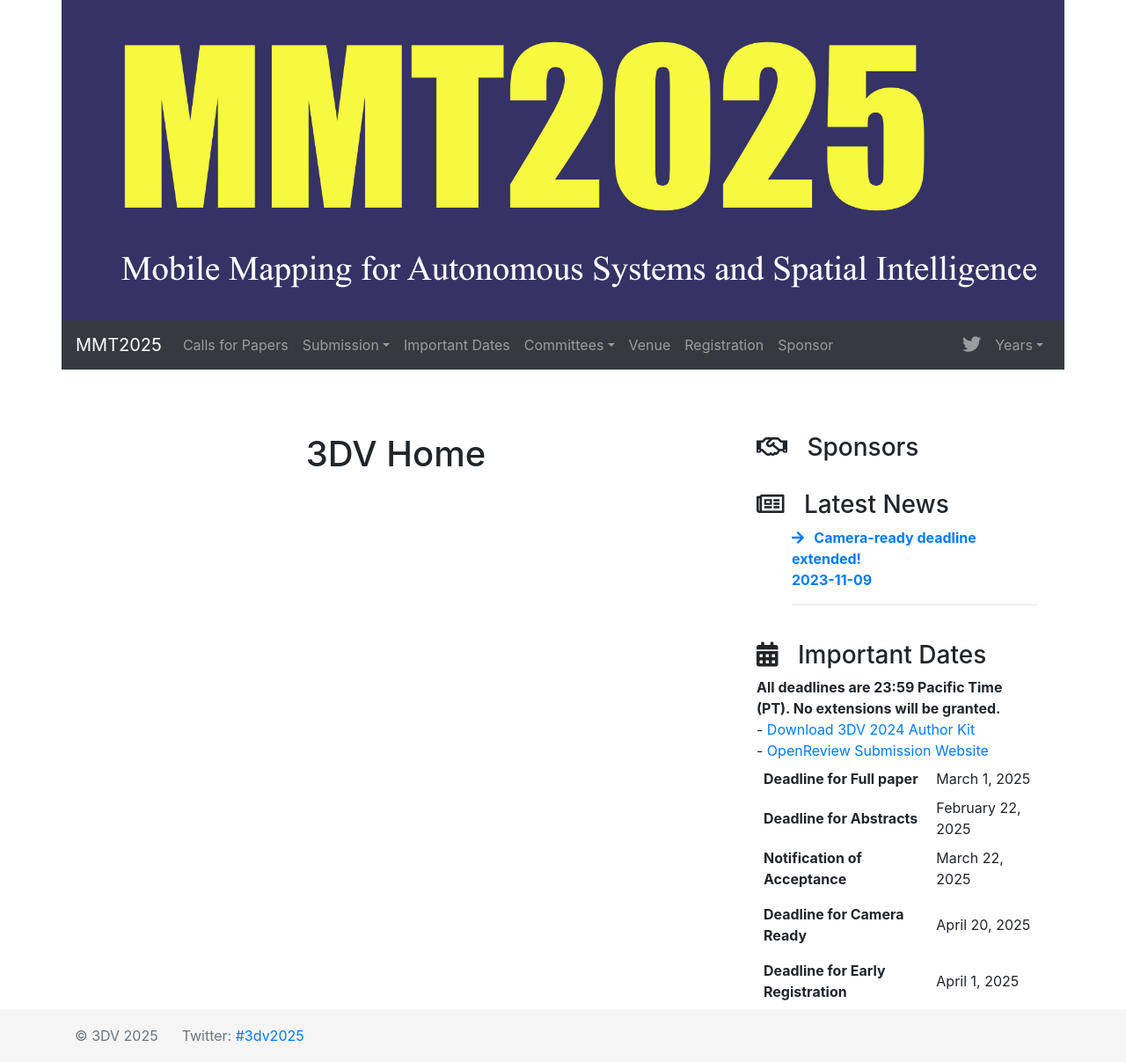
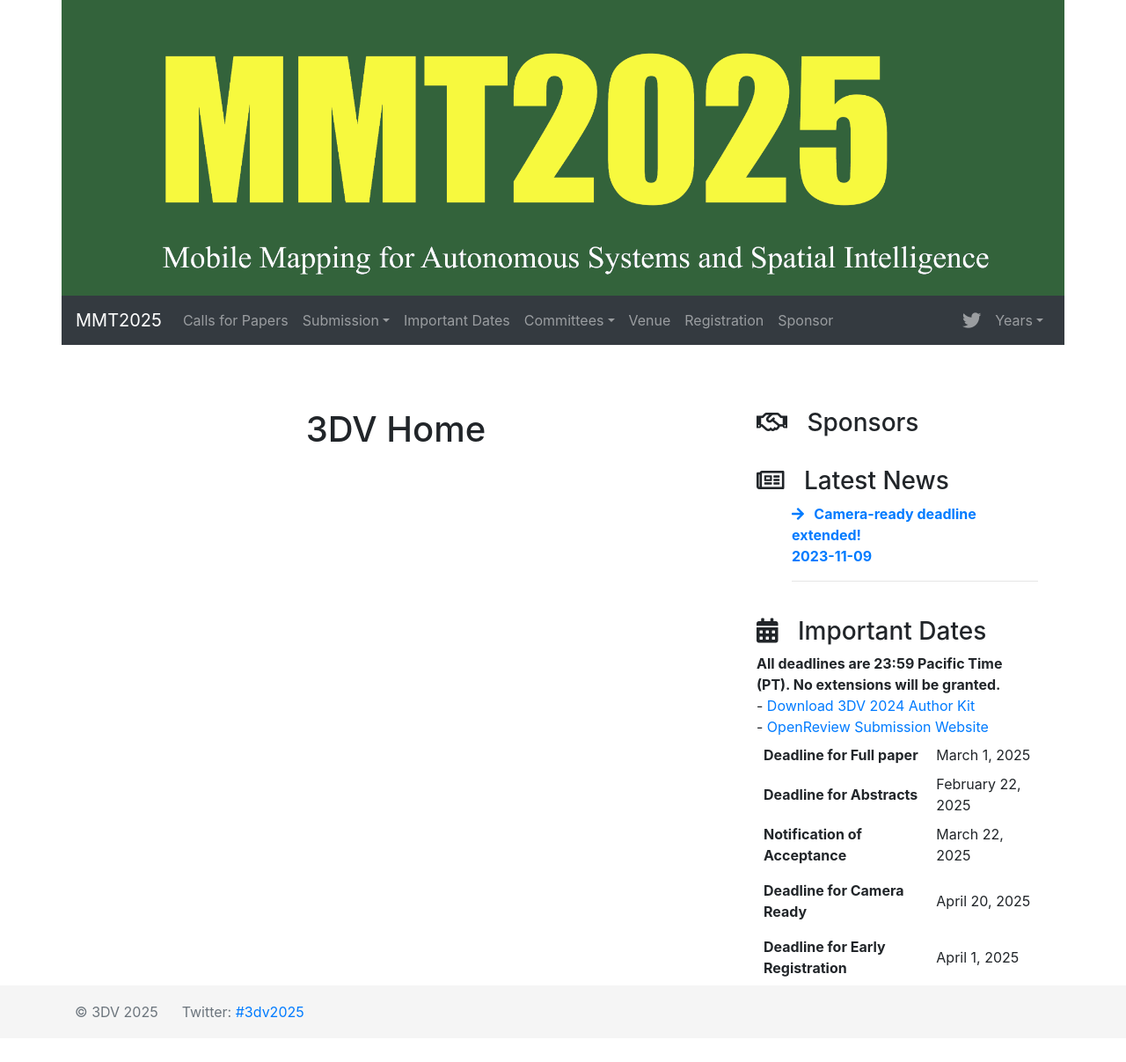
Before and after one commit to mmt2025/mmt2025.github.io, a Jekyll site: the page built from index.md, in a window 1280 px wide. Shown: the whole page at 88% size. Built offline with Jekyll 4.4.1, drawn with Linux system fonts in a browser that asks for light colours; nearby versions of some CDN libraries; after the commit the page ends 1180 px from its top, so only the background shows below that.

```diff
--- a/_data/3dv.yml
+++ b/_data/3dv.yml
@@ -10,11 +10,11 @@ previous-years:
   location: "China"
   conf-acro: MMT2025
   favicon: "img/mmt2025/mmt2025.ico"
-  header-image: "img/mmt2025/banner_1.png"
+  header-image: "img/mmt2025/banner_2.png"
 
   # header-image-credit: Keete 37, CC BY-SA 4.0 <https://creativecommons.org/licenses/by-sa/4.0>, via Wikimedia Commons
   # header-image-creditlink: https://commons.wikimedia.org/wiki/File:Praha_skyline.png
-  background: 353265
+  background: 33633B
 
   program:
    - name: Tutorials
```
Also changed, not shown: 2025/index.md (+3 -0 lines), img/mmt2025/banner_2.png (added), img/mmt2025/logo.png (added), img/mmt2025/logo1.png (added), img/mmt2025/logo2.jpg (added), img/mmt2025/logo2.png (added).
